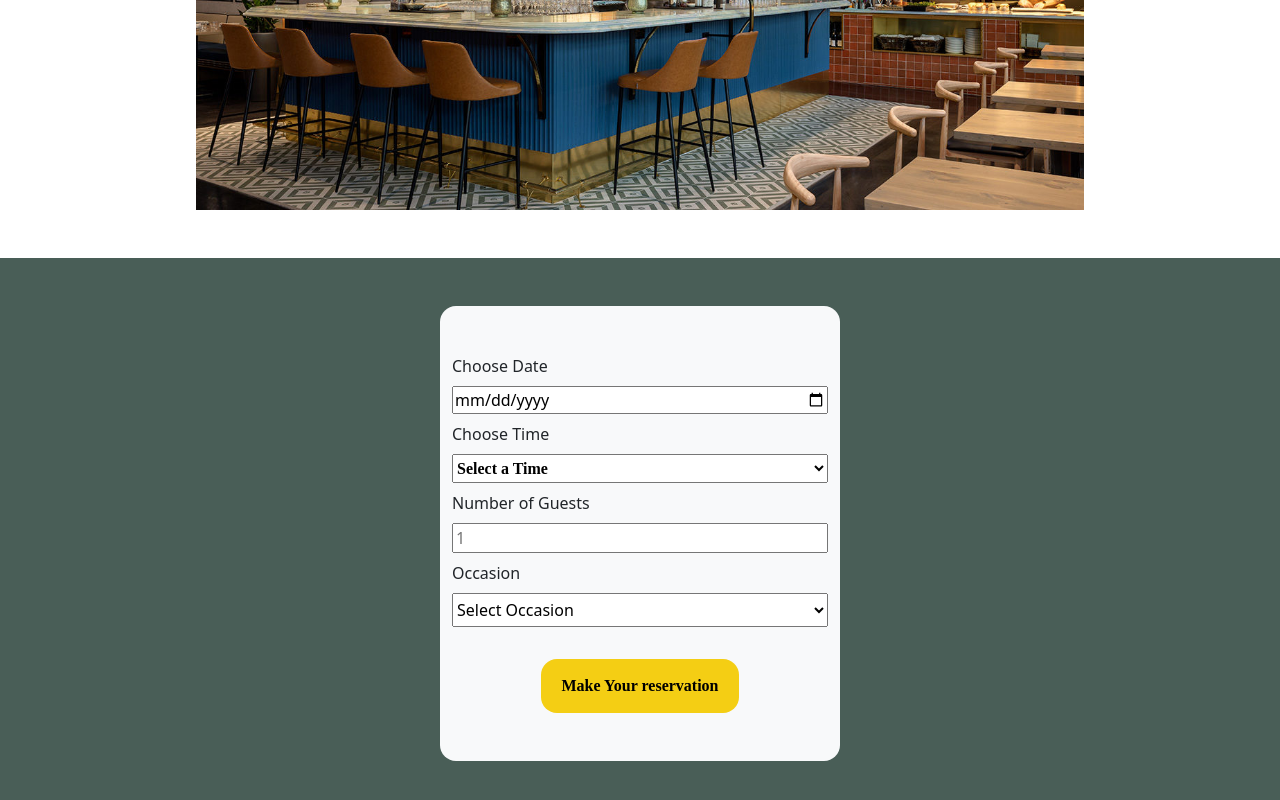
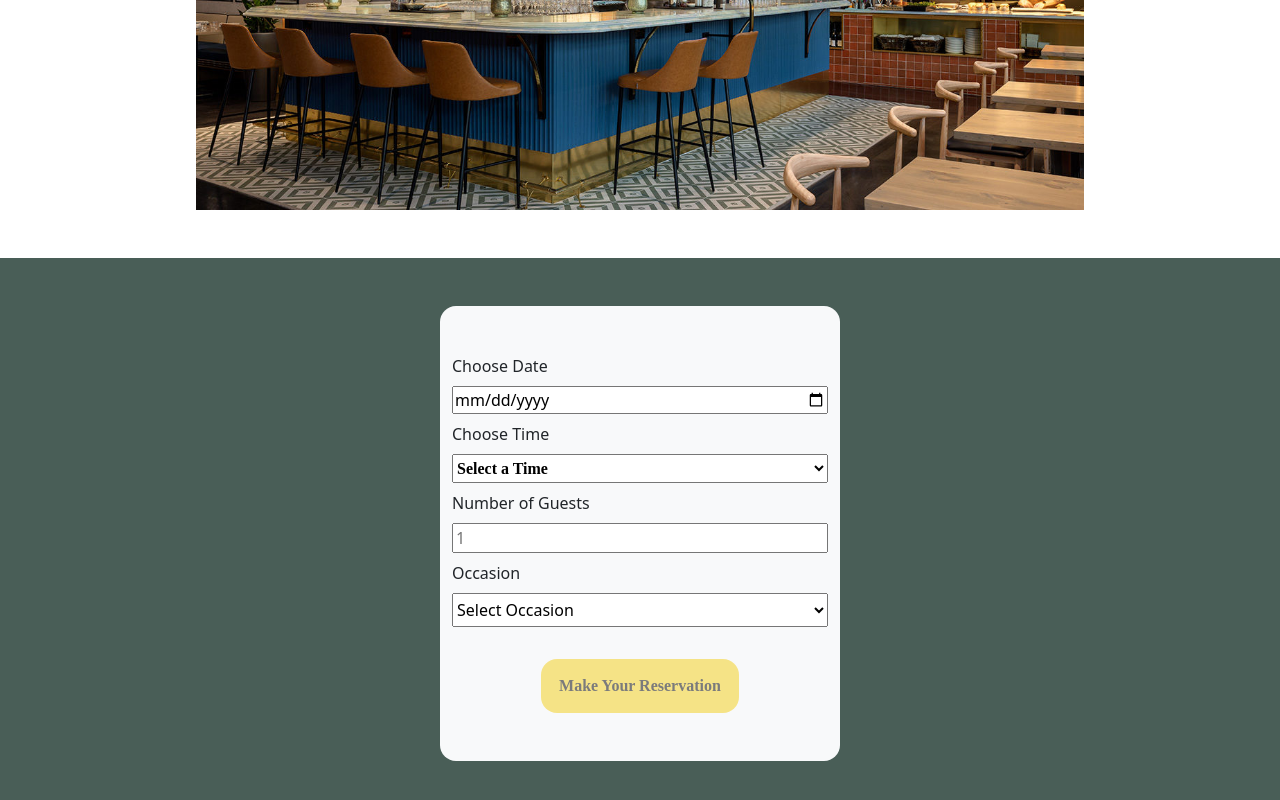
Before and after one commit to kenh21/capstone-project, a React (Create React App) app: page /Reservations in a window 1280 px wide. Shown: the part 381-1181 px from the top of the page. Built offline with nearby package versions, Linux system fonts and the light colour scheme.

Commit message:
Refactor Unit Tests

```diff
--- a/src/App.css
+++ b/src/App.css
@@ -204,6 +204,11 @@ ul {
   border-color: white !important;
 }
 
+form:invalid input[type="submit"]{
+  opacity: 0.5;
+  cursor: not-allowed;
+}
+
 .maxwidth-1200 {
   max-width: 1200px !important;
 }
--- a/src/components/Reservations.js
+++ b/src/components/Reservations.js
@@ -16,14 +16,13 @@ function Reservations () {
       occasion: '',
   });
 
-  const handleChanges = (e) => {
-   const {name, value} = e.target;
-    setValues(prev => ({ ...prev, [name]: value}));
+  const handleChanges = async (e) => {
+    const { name, value } = e.target;
+    setValues(prev => ({ ...prev, [name]: value }));
     if (name === "date") {
       const selectedDate = new Date(value);
-      const times = window.fetchAPI(selectedDate);
+      const times = await window.fetchAPI(selectedDate);
       console.log("Available times:", times);
-
       setAvailableTimes(
         times.map((time, index) => ({
           id: index,
@@ -31,7 +30,7 @@ function Reservations () {
           isDisabled: false,
         }))
       );
-    };
+    }
   };
 
   const handleBooking = (bookedTime) => {
@@ -74,7 +73,7 @@ function Reservations () {
     </Row>
     <Container fluid className="hero vh-100 pt-5">
       <Row className="justify-content-center">
-  <form className="bg-light py-5 forms col-4" onSubmit={handleSubmit}>
+  <form data-testid="reservation-form" className="bg-light py-5 forms col-4" onSubmit={handleSubmit}>
     <label htmlFor="date">Choose Date</label>
     <input className="my-2" name="date" type="date" id="date" onChange={(e) => handleChanges(e)} required></input>
     <label htmlFor="time">Choose Time</label>
@@ -90,7 +89,8 @@ function Reservations () {
       <option>Birthday</option>
       <option>Anniversary</option>
     </select>
-    <input className="mt-4 submitBtn" type="submit" value="Make Your reservation" ></input>
+    <label htmlFor="submit"></label>
+    <input name="submit" className="mt-4 submitBtn" type="submit" value="Make Your Reservation" ></input>
   </form>
   </Row>
   <Row className="justify-content-center">
```
Also changed, not shown: 1 other file (tests, documents, lock files or other folders). Lines whose indentation alone changed are shown as unchanged.
